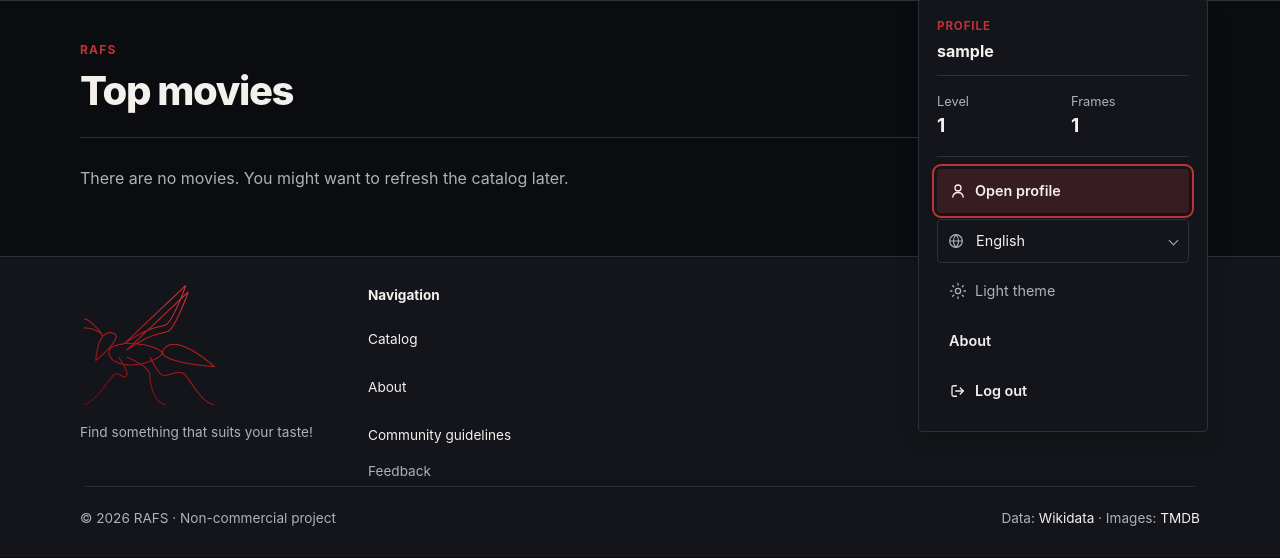
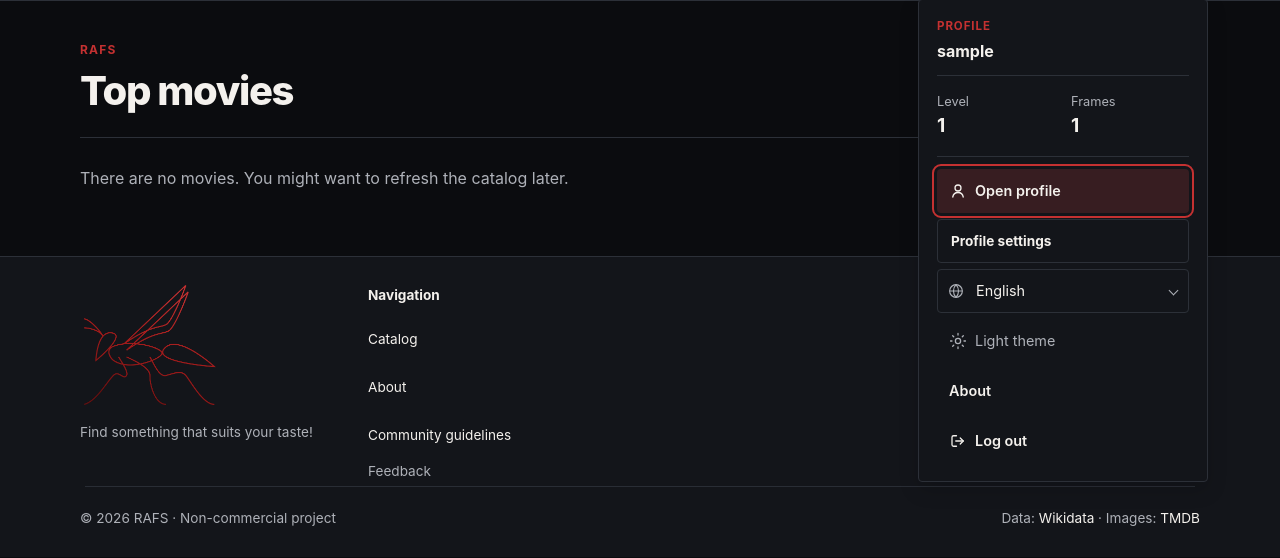
Before and after one commit to ivanKislyak/Rafs, a Django app: page / in a window 1280 px wide, after a click on "sample". Shown: the part 75-633 px from the top of the page. Run offline with Django 5.2, Linux system fonts and the light colour scheme; the visitor is signed in with stand-in values (Sample User, id 1); data that the repository does not hold is empty; parts of the project's set-up code (start-up, migrations or seed data) failed here and were passed over.

Commit message:
feat(header): add profile settings link with updated styles

```diff
--- a/static/css/components/header.css
+++ b/static/css/components/header.css
@@ -22,6 +22,29 @@
   width: min(1320px, calc(100% - 40px));
   margin: 0 auto;
   padding: 10px 0;
+}
+
+.header-profile-settings-link {
+  display: inline-flex;
+  align-items: center;
+  justify-content: center;
+  min-height: 44px;
+  padding: 9px 13px;
+  border: 1px solid var(--color-border);
+  border-radius: 4px;
+  background: transparent;
+  color: var(--color-text);
+  font: inherit;
+  font-size: .85rem;
+  font-weight: 650;
+  text-decoration: none;
+  cursor: pointer;
+}
+
+.header-profile-settings-link:hover,
+.header-profile-settings-link:focus-visible {
+  background: var(--color-surface-hover);
+  color: var(--color-text);
 }
 
 /* Keep an opaque fallback when backdrop blur is unavailable. */
--- a/templates/_header.html
+++ b/templates/_header.html
@@ -152,6 +152,7 @@
                                     </svg>
                                     <span>{% translate "Open profile" %}</span>
                                 </a>
+                                <a class="header-profile-settings-link" href="{% url 'profile_settings' %}">{% translate "Profile settings" %}</a>
                                 {% include "_header_language.html" %}
                                 {% include "_theme_toggle.html" %}
                                 <a class="about-site-button" href="{% url 'core:about' %}">{% translate "About" %}</a>
```
